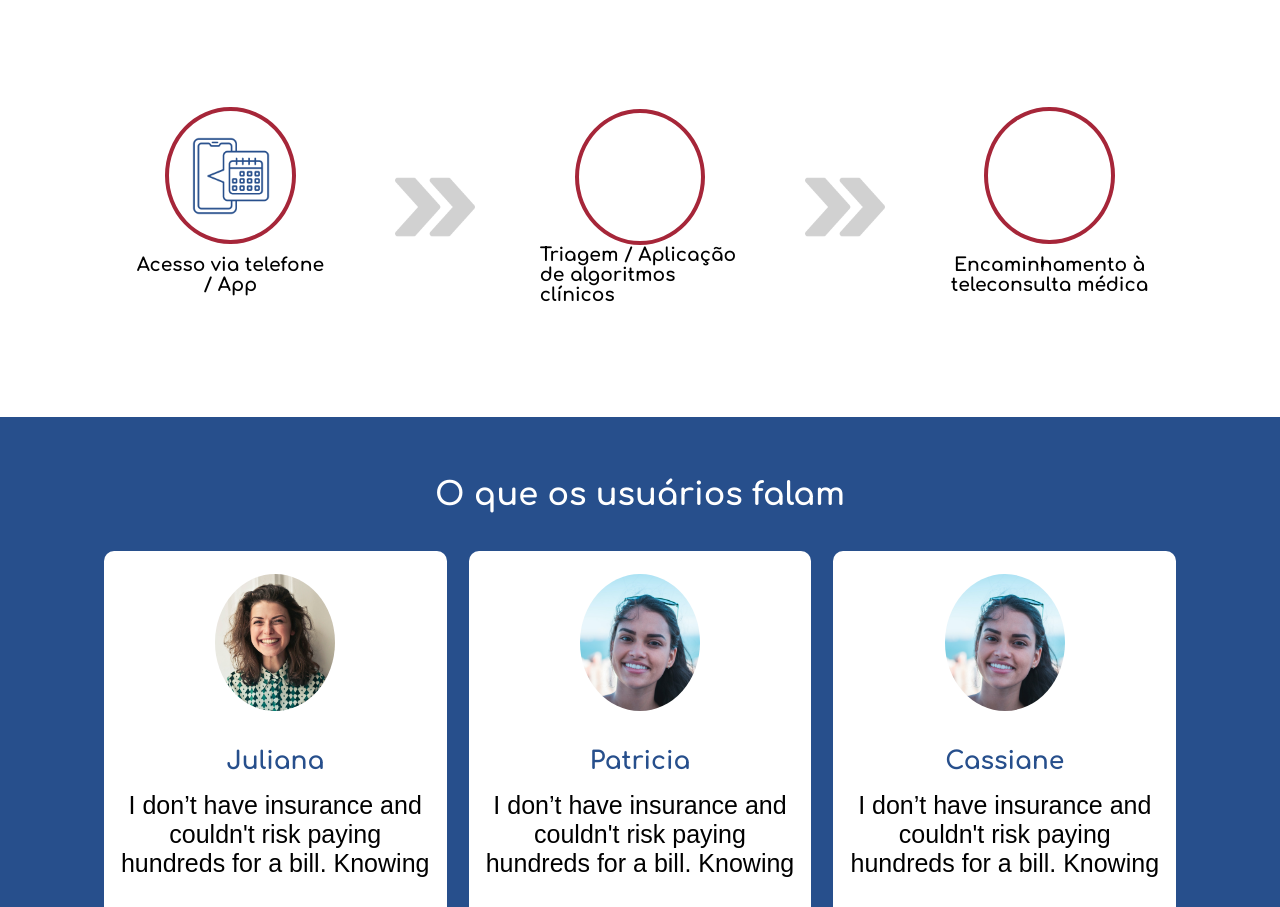
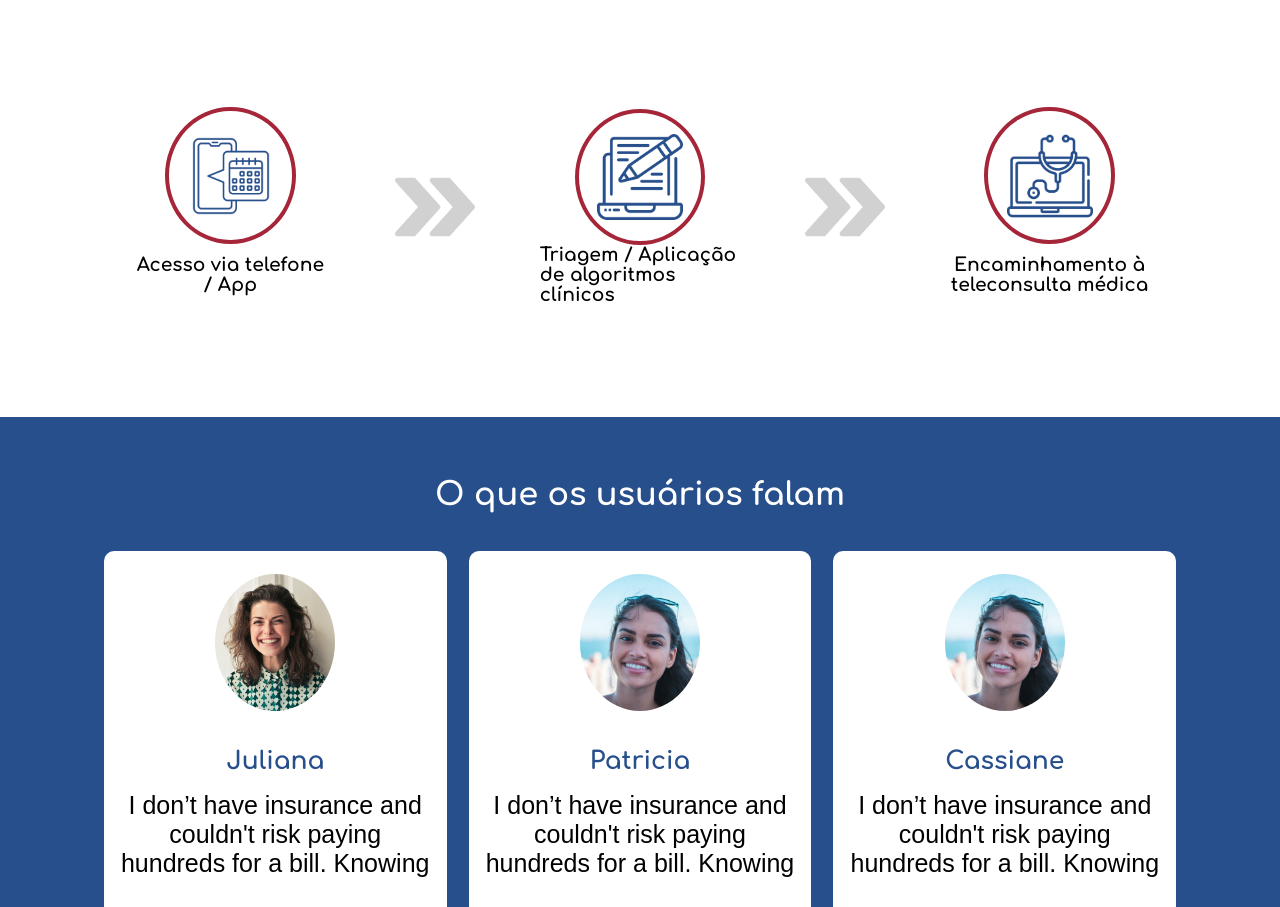
Before and after one commit to macheuz/siteCelebraie, a plain HTML site: page index.html in a window 1280 px wide. Shown: the part 1659-2566 px from the top of the page. Drawn offline with Linux system fonts and the light colour scheme; the site is published under a folder, as on GitHub Pages, so addresses that start at the root find nothing; a web font is replaced by a local one.

Commit message:
corrigindo imagens logo

```diff
--- a/css/style.css
+++ b/css/style.css
@@ -474,7 +474,7 @@ p, span, button{
   width: 65%;
   height: 65%;
   background-color: transparent;
-  background-image: url(/img/iconTriagem.png);
+  background-image: url(../img/iconTriagem.png);
   background-size: 70%;
   background-position: center center;
   background-repeat: no-repeat;
@@ -486,7 +486,7 @@ p, span, button{
   width: 65%;
   height: 65%;
   background-color: transparent;
-  background-image: url(/img/iconEncaminhamento.png);
+  background-image: url(../img/iconEncaminhamento.png);
   background-size: 70%;
   background-position: center center;
   background-repeat: no-repeat;
```
